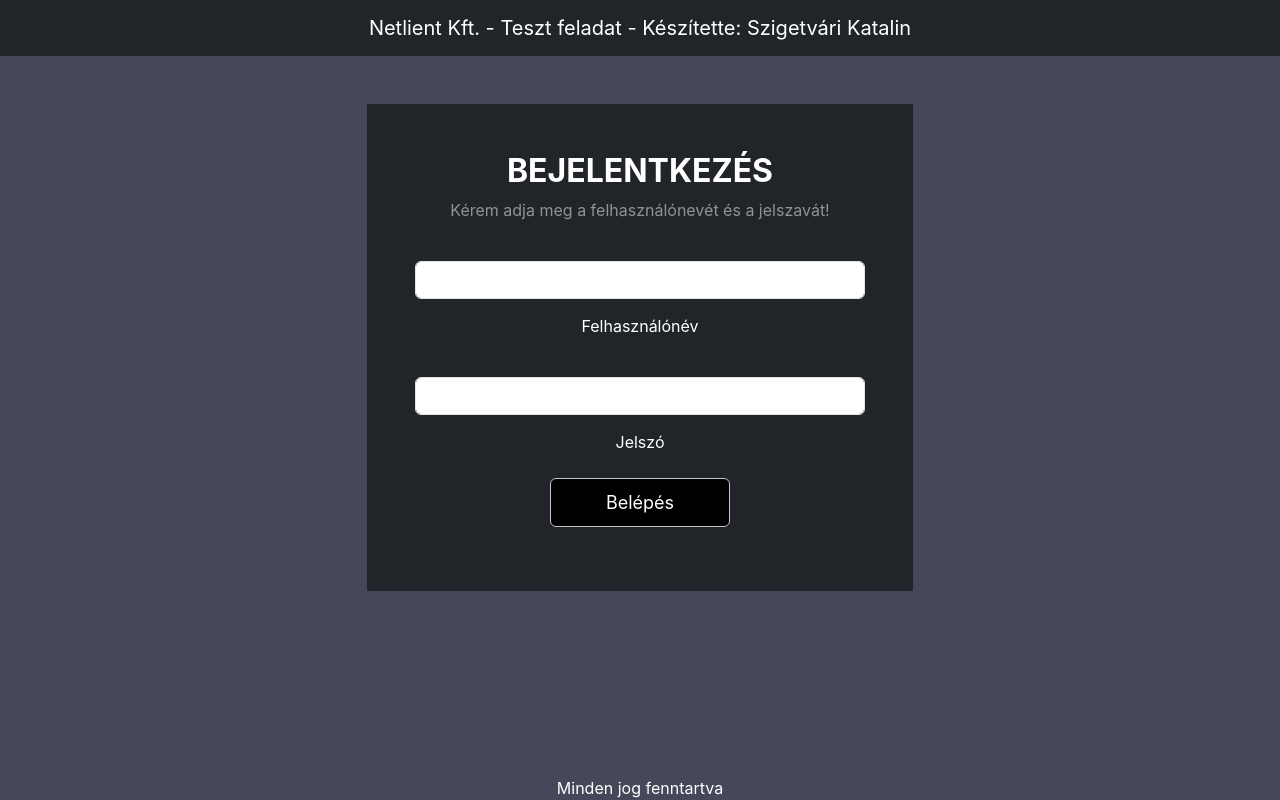
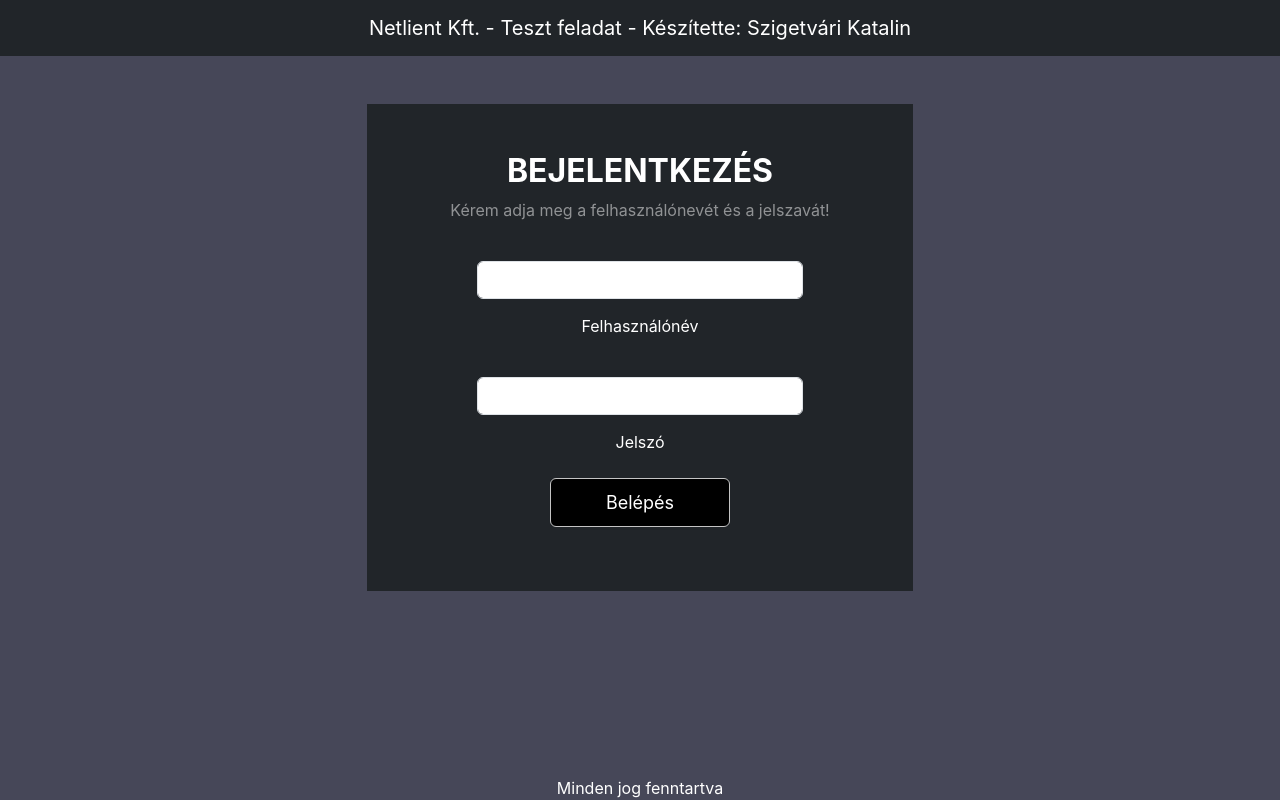
Before and after one commit to szigetvarikati/test-project-MERN, a React (Create React App) app in the folder frontend/: page / in a window 1280 px wide. Built offline with nearby package versions, Linux system fonts and the light colour scheme.

Commit message:
modify the navbar css

```diff
--- a/frontend/src/index.css
+++ b/frontend/src/index.css
@@ -78,3 +78,7 @@ input {
   margin-bottom: 15px;
   margin-right: 15px;
 }
+
+.my-max-width {
+  max-width: 350px;
+}
```
